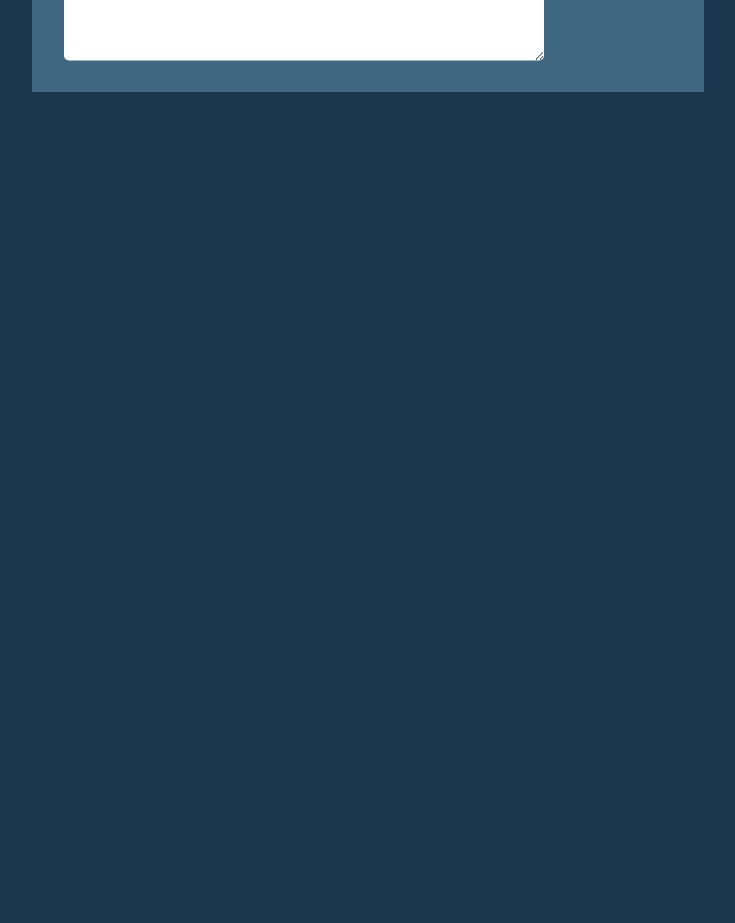
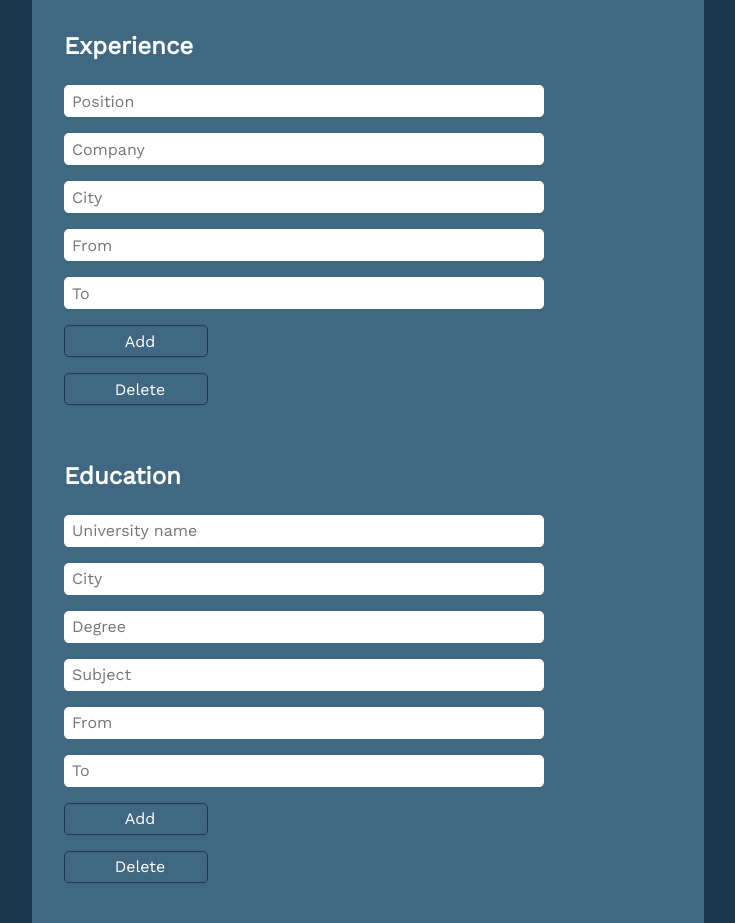
Before and after one commit to rajat4984/props, a React (Create React App) app: page / in a window 1280 px wide. Shown: the part 781-1704 px from the top of the page, without its empty margins (272-1007 px from the left). Before the commit the page ends 873 px from the top, so only its background shows below. Built offline with nearby package versions, Linux system fonts and the light colour scheme.

Commit message:
input container completed

```diff
--- a/src/App.css
+++ b/src/App.css
@@ -54,6 +54,10 @@ body {
   background-color: var(--myLightBlue);
 }
 
+.main-page-item{
+  background-color: red;
+}
+
 .page-center {
   position: absolute;
   top: 50%;
@@ -63,7 +67,7 @@ body {
 }
 
 .container {
-  margin-bottom: 1em;
+  margin-bottom: 2em;
 }
 
 /* ---------------PERSONAL-INFORMATION---------------------- */
--- /dev/null
+++ b/src/components/inpuTaker/Education.js
@@ -0,0 +1,19 @@
+import React from "react";
+
+export default function Education() {
+  return (
+    <div className="education-info-container container">
+      <h3 className="heading">Education</h3>
+      <div className="inputs-container">
+        <input className="input" placeholder="University name"></input>
+        <input className="input" placeholder="City"></input>
+        <input className="input" placeholder="Degree"></input>
+        <input className="input" placeholder="Subject"></input>
+        <input className="input" placeholder="From"></input>
+        <input className="input" placeholder="To"></input>
+        <button className="input info-btn">Add</button>
+        <button className="input info-btn">Delete</button>
+      </div>
+    </div>
+  );
+}
--- /dev/null
+++ b/src/components/inpuTaker/Experience.js
@@ -0,0 +1,22 @@
+import React from "react";
+
+export default function Experience() {
+  return (
+    <div className="experience-info-container container">
+      <h3 className="heading">Experience</h3>
+      <div className="inputs-container">
+        <input
+          className="input"
+          placeholder="Position"
+          id="position-input"
+        ></input>
+        <input className="input" placeholder="Company"></input>
+        <input className="input" placeholder="City"></input>
+        <input className="input" placeholder="From"></input>
+        <input className="input" placeholder="To"></input>
+        <button className=" input info-btn">Add</button>
+        <button className=" input info-btn">Delete</button>
+      </div>
+    </div>
+  );
+}
--- a/src/components/inpuTaker/InputContainer.js
+++ b/src/components/inpuTaker/InputContainer.js
@@ -1,10 +1,14 @@
-import React from 'react'
-import Personal from './Personal'
+import React from "react";
+import Education from "./Education";
+import Experience from "./Experience";
+import Personal from "./Personal";
 
 export default function InputContainer(props) {
   return (
     <div className="main-page page-center">
       <Personal hello={props.hello} />
+      <Experience />
+      <Education />
     </div>
-  )
+  );
 }
```
